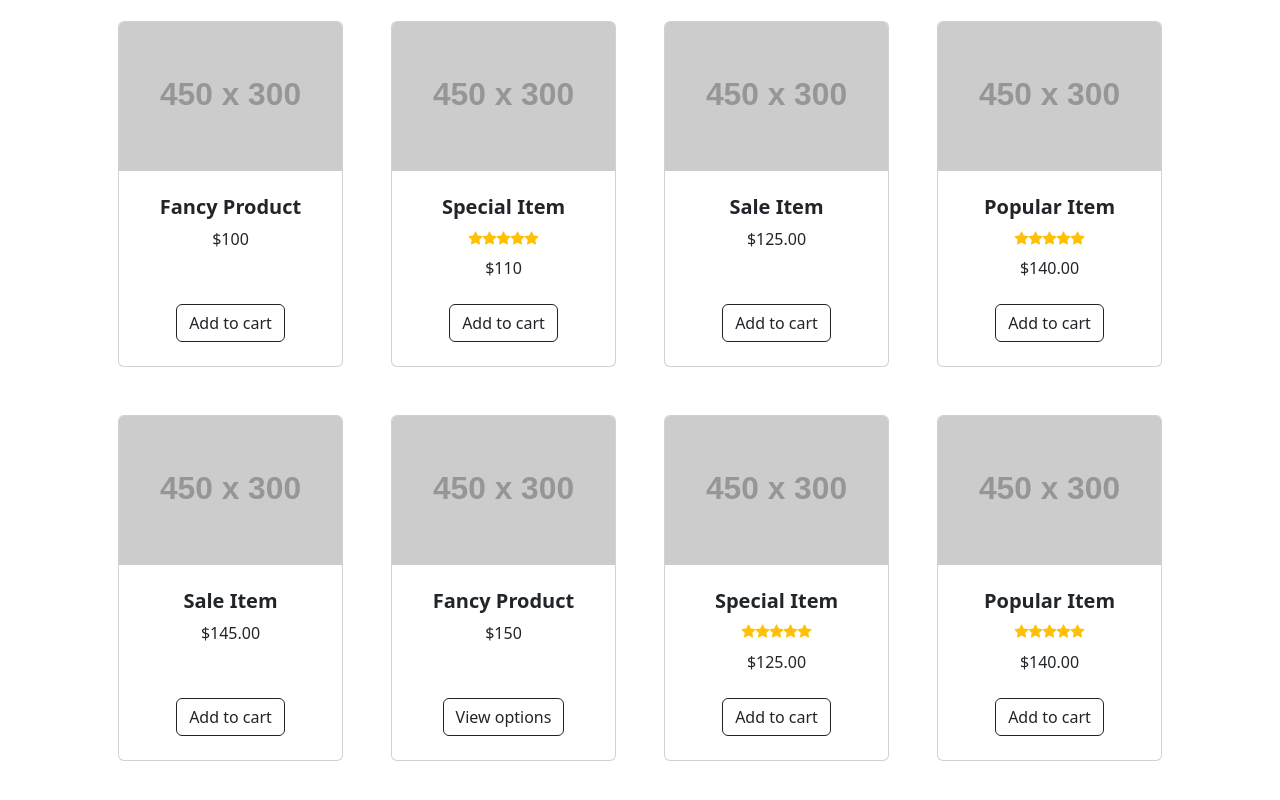
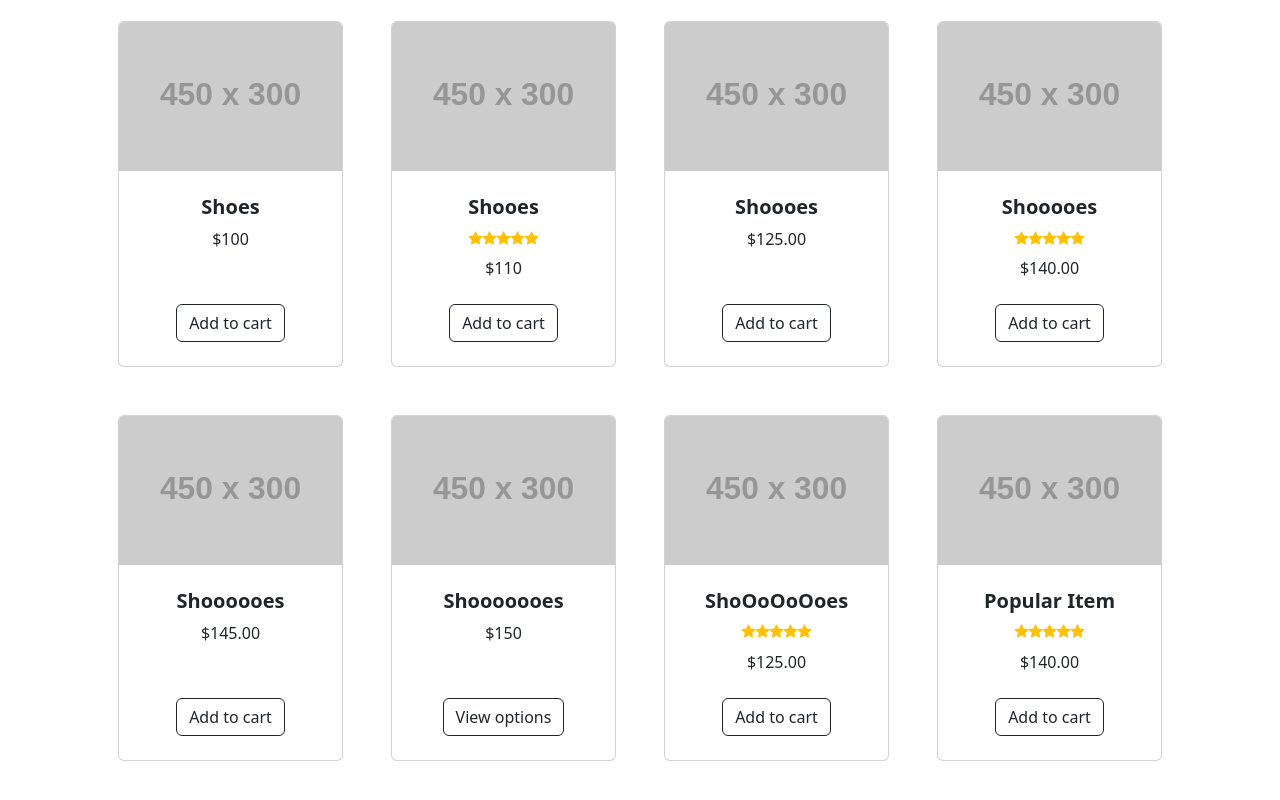
Before and after one commit to ninamaleckosak/SunshineUi, a website: page dist/index.html in a window 1280 px wide. Shown: the part 400-1200 px from the top of the page. Drawn offline with nearby package versions, Linux system fonts and the light colour scheme; placeholder pictures from the web are drawn by us; files whose address does not match are found by name.

Commit message:
Update index.html

```diff
--- a/dist/index.html
+++ b/dist/index.html
@@ -67,7 +67,7 @@
                             <div class="card-body p-4">
                                 <div class="text-center">
                                     <!-- Product name-->
-                                    <h5 class="fw-bolder">Fancy Product</h5>
+                                    <h5 class="fw-bolder">Shoes</h5>
                                     <!-- Product price-->
                                     $100
                                 </div>
@@ -86,7 +86,7 @@
                             <div class="card-body p-4">
                                 <div class="text-center">
                                     <!-- Product name-->
-                                    <h5 class="fw-bolder">Special Item</h5>
+                                    <h5 class="fw-bolder">Shooes</h5>
                                     <!-- Product reviews-->
                                     <div class="d-flex justify-content-center small text-warning mb-2">
                                         <div class="bi-star-fill"></div>
@@ -113,7 +113,7 @@
                             <div class="card-body p-4">
                                 <div class="text-center">
                                     <!-- Product name-->
-                                    <h5 class="fw-bolder">Sale Item</h5>
+                                    <h5 class="fw-bolder">Shoooes</h5>
                                     <!-- Product price-->
                                     $125.00
                                 </div>
@@ -132,7 +132,7 @@
                             <div class="card-body p-4">
                                 <div class="text-center">
                                     <!-- Product name-->
-                                    <h5 class="fw-bolder">Popular Item</h5>
+                                    <h5 class="fw-bolder">Shooooes</h5>
                                     <!-- Product reviews-->
                                     <div class="d-flex justify-content-center small text-warning mb-2">
                                         <div class="bi-star-fill"></div>
@@ -159,7 +159,7 @@
                             <div class="card-body p-4">
                                 <div class="text-center">
                                     <!-- Product name-->
-                                    <h5 class="fw-bolder">Sale Item</h5>
+                                    <h5 class="fw-bolder">Shoooooes</h5>
                                     <!-- Product price-->
                                     $145.00
                                 </div>
@@ -178,7 +178,7 @@
                             <div class="card-body p-4">
                                 <div class="text-center">
                                     <!-- Product name-->
-                                    <h5 class="fw-bolder">Fancy Product</h5>
+                                    <h5 class="fw-bolder">Shooooooes</h5>
                                     <!-- Product price-->
                                     $150
                                 </div>
@@ -197,7 +197,7 @@
                             <div class="card-body p-4">
                                 <div class="text-center">
                                     <!-- Product name-->
-                                    <h5 class="fw-bolder">Special Item</h5>
+                                    <h5 class="fw-bolder">ShoOoOoOoes</h5>
                                     <!-- Product reviews-->
                                     <div class="d-flex justify-content-center small text-warning mb-2">
                                         <div class="bi-star-fill"></div>
```
